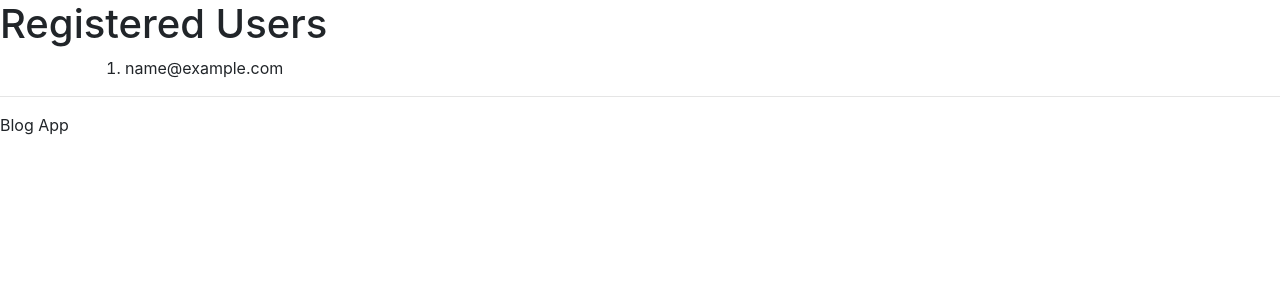
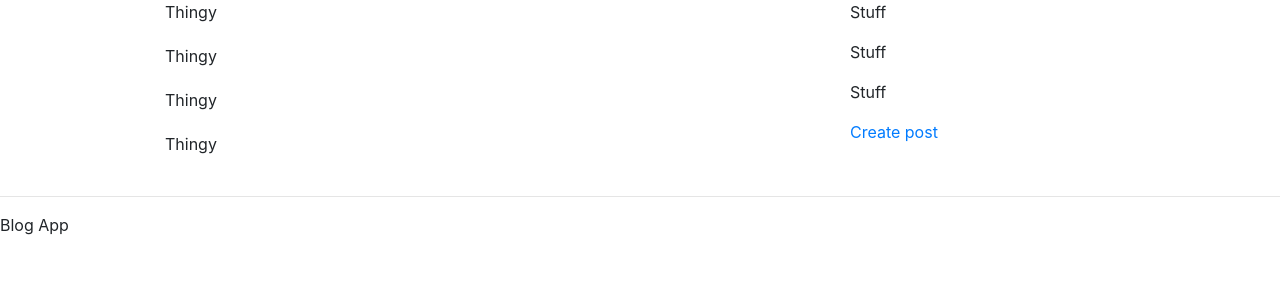
Before and after one commit to shubhampcvn/django_blog_app, a Django app: page / in a window 1280 px wide. Shown: the part 56-356 px from the top of the page. Run offline with Django 3.2, Linux system fonts and the light colour scheme; the visitor is signed in with stand-in values (Sample User, id 1); data comes from the database, SQL or seed files in the repository.

Commit message:
Adding new page to create new blog

```diff
--- a/src/account/views.py
+++ b/src/account/views.py
@@ -68,3 +68,7 @@ def account_view(request):
         )
     context['account_form'] = form
     return render(request, 'account/account.html', context)
+
+
+def must_authenticate_view(request):
+    return render(request, 'account/must_authenticate.html', {})
--- /dev/null
+++ b/src/blog/urls.py
@@ -0,0 +1,10 @@
+from django.urls import path
+from .views import (
+    create_blog_view
+)
+
+app_name = 'blog'
+
+urlpatterns = [
+    path('create/', create_blog_view, name='create'),
+    ]
--- a/src/mysite/urls.py
+++ b/src/mysite/urls.py
@@ -15,7 +15,7 @@ Including another URLconf
 """
 from django.contrib import admin
 from django.conf.urls.static import static
-from django.urls import path
+from django.urls import path, include
 from django.conf import settings
 from django.contrib.auth import views as auth_views
 from personal.views import (
@@ -25,12 +25,16 @@ from account.views import (
     registration_view,
     logout_view,
     login_view,
-    account_view
+    account_view,
+    must_authenticate_view
 )
+
 urlpatterns = [
     path('admin/', admin.site.urls),
+    path('blog/', include('blog.urls', 'blog')),
     path('', home_screen_view, name='home'),
     path('register/', registration_view, name='register'),
+    path('must_authenticate/', must_authenticate_view, name='must_authenticate'),
     path('logout/', logout_view, name='logout'),
     path('login/', login_view, name='login'),
     path('account/', account_view, name='account'),
--- a/src/personal/templates/personal/home.html
+++ b/src/personal/templates/personal/home.html
@@ -1,12 +1,88 @@
 {% extends 'base.html' %}
 
 {% block content %}
-<h1>Registered Users</h1>
+<style type="text/css">
+
+	@media (max-width: 768px) {
+		.right-column{
+			margin-left: 0px;
+		}
+	}
+
+	@media (min-width: 768px) {
+		.right-column{
+			margin-left: 20px;
+		}
+	}
+
+	.blog-post-container{
+		background-color: #fff;
+		margin-bottom: 20px;
+		width: 100%;
+	}
+	.create-post-bar{
+		background-color: #fff;
+		margin-bottom:20px;
+	}
+
+	.left-column{
+		padding:0px;
+	}
+
+	.right-column{
+		padding:0px;
+	}
+
+</style>
+
+
 <div class="container">
-    <ol>
-        {% for account in accounts %}
-            <li>{{ account }}</li>
-        {% endfor %}
-    </ol>
+	<div class="row">
+
+        <!-- Top 'create post' bar -->
+		<div class="create-post-bar d-lg-none col-lg-7 offset-lg-1">
+			<p><a href="{% url 'blog:create' %}">Create post</a></p>
+		</div>
+
+		<!-- end Top 'create post' bar -->
+        <!-- blog feed -->
+		<div class="left-column col-lg-7 offset-lg-1">
+
+			<div class="blog-post-container">
+				<p>Thingy</p>
+			</div>
+
+			<div class="blog-post-container">
+				<p>Thingy</p>
+			</div>
+
+			<div class="blog-post-container">
+				<p>Thingy</p>
+			</div>
+
+			<div class="blog-post-container">
+				<p>Thingy</p>
+			</div>
+
+		</div>
+		<!-- end blog feed -->
+
+        <!-- Right 'create post' column  -->
+		<div class="right-column col-lg-3 d-lg-flex d-none flex-column">
+
+			<div class="create-post-bar">
+				<p>Stuff</p>
+				<p>Stuff</p>
+				<p>Stuff</p>
+				<p><a href="{% url 'blog:create' %}">Create post</a></p>
+			</div>
+
+		</div>
+		<!-- end Right 'create post' column  -->
+
+
+    </div>
 </div>
+
+
 {% endblock %}
```
Also changed, not shown: src/account/templates/account/must_authenticate.html (added, +15 -0 lines), src/blog/forms.py (added, +9 -0 lines), src/blog/templates/blog/create_blog.html (added, +52 -0 lines).
